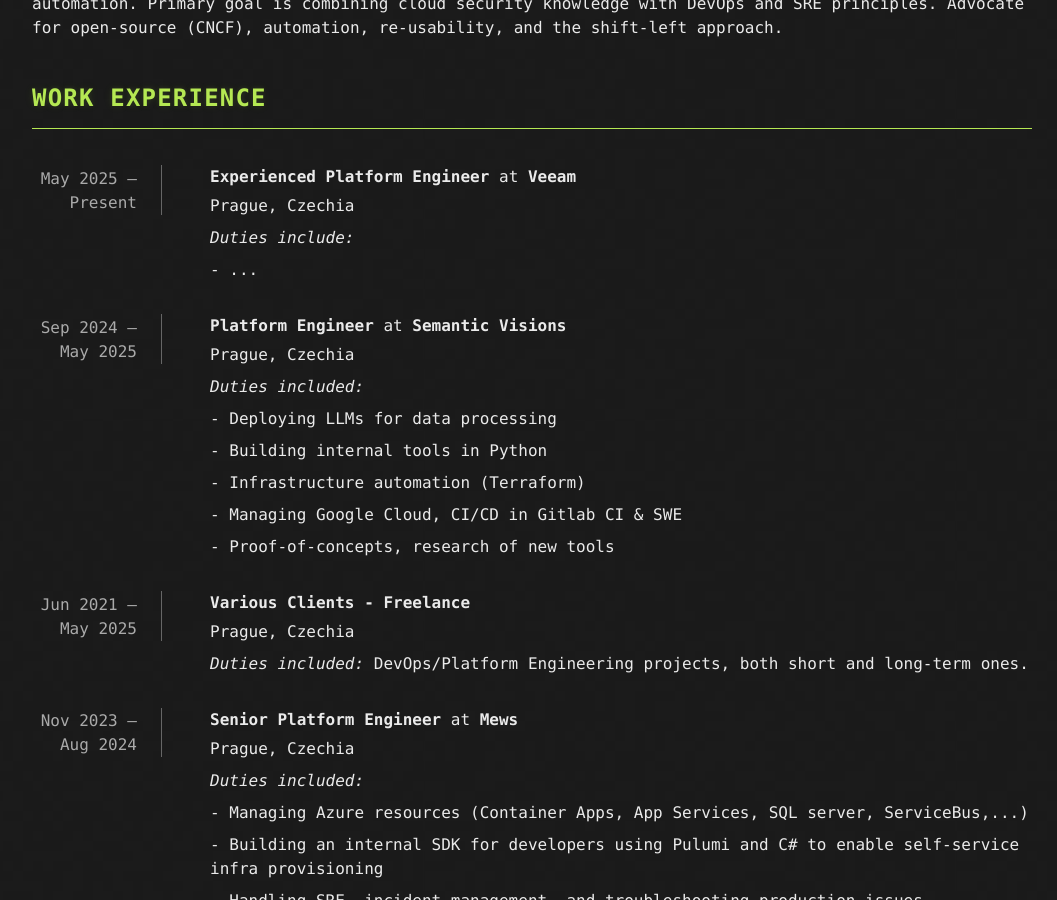
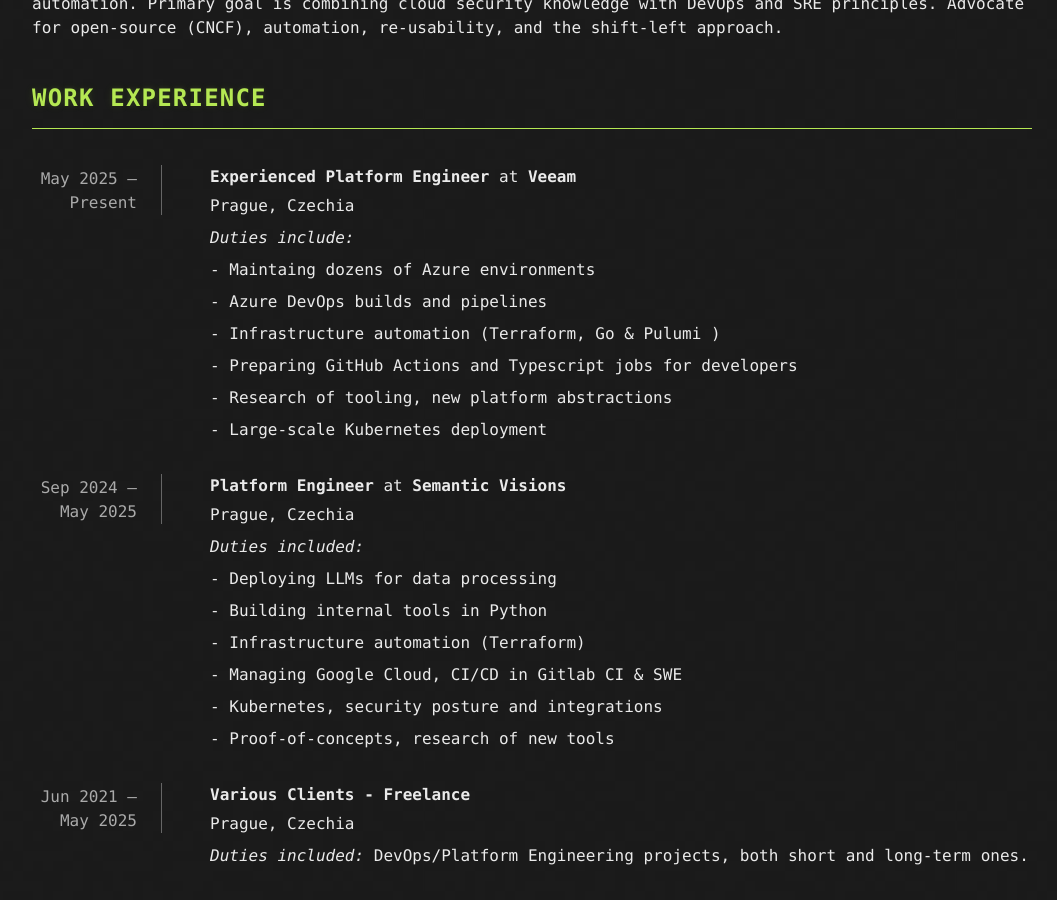
Before and after one commit to kallakata/kallakata.github.io, a Jekyll site: the page built from cv.md, in a window 1280 px wide and 900 px high, scrolled down 644 px. Shown: the whole window, without its empty margins (108-1165 px from the left). Built offline with Jekyll 4.4.1, drawn with Linux system fonts in a browser that asks for light colours.

Commit message:
Update cv.md

```diff
--- a/cv.md
+++ b/cv.md
@@ -9,7 +9,7 @@ redirect_from:
 
 {% include base_path %}
 
-<p style="margin-bottom: 0.5em; "><strong>Platform Engineer</strong> at <em>@Veeam</em></p>
+<p style="margin-bottom: 0.5em; "><strong>Platform Engineer</strong> at <em>@CatoNetworks</em></p>
 <p style="margin-bottom: 1.5em;"><strong>City:</strong> Prague, Czechia</p>
 
 <ul style="list-style: none; padding-left: 0; margin-bottom: 2em;">
@@ -33,7 +33,12 @@ redirect_from:
       <strong>Experienced Platform Engineer</strong> at <strong>Veeam</strong>
       <p>Prague, Czechia</p>
       <p><em>Duties include:</em></p>
-      <p>- ...</p>
+      <p>- Maintaing dozens of Azure environments</p>
+      <p>- Azure DevOps builds and pipelines</p>
+      <p>- Infrastructure automation (Terraform, Go & Pulumi )</p>
+      <p>- Preparing GitHub Actions and Typescript jobs for developers</p>
+      <p>- Research of tooling, new platform abstractions</p>
+      <p>- Large-scale Kubernetes deployment</p>
     </div>
 
     <div class="cv-grid-left">Sep 2024 – May 2025</div>
@@ -45,6 +50,7 @@ redirect_from:
       <p>- Building internal tools in Python</p>
       <p>- Infrastructure automation (Terraform)</p>
       <p>- Managing Google Cloud, CI/CD in Gitlab CI & SWE</p>
+      <p>- Kubernetes, security posture and integrations</p>
       <p>- Proof-of-concepts, research of new tools</p>
     </div>
 
```
